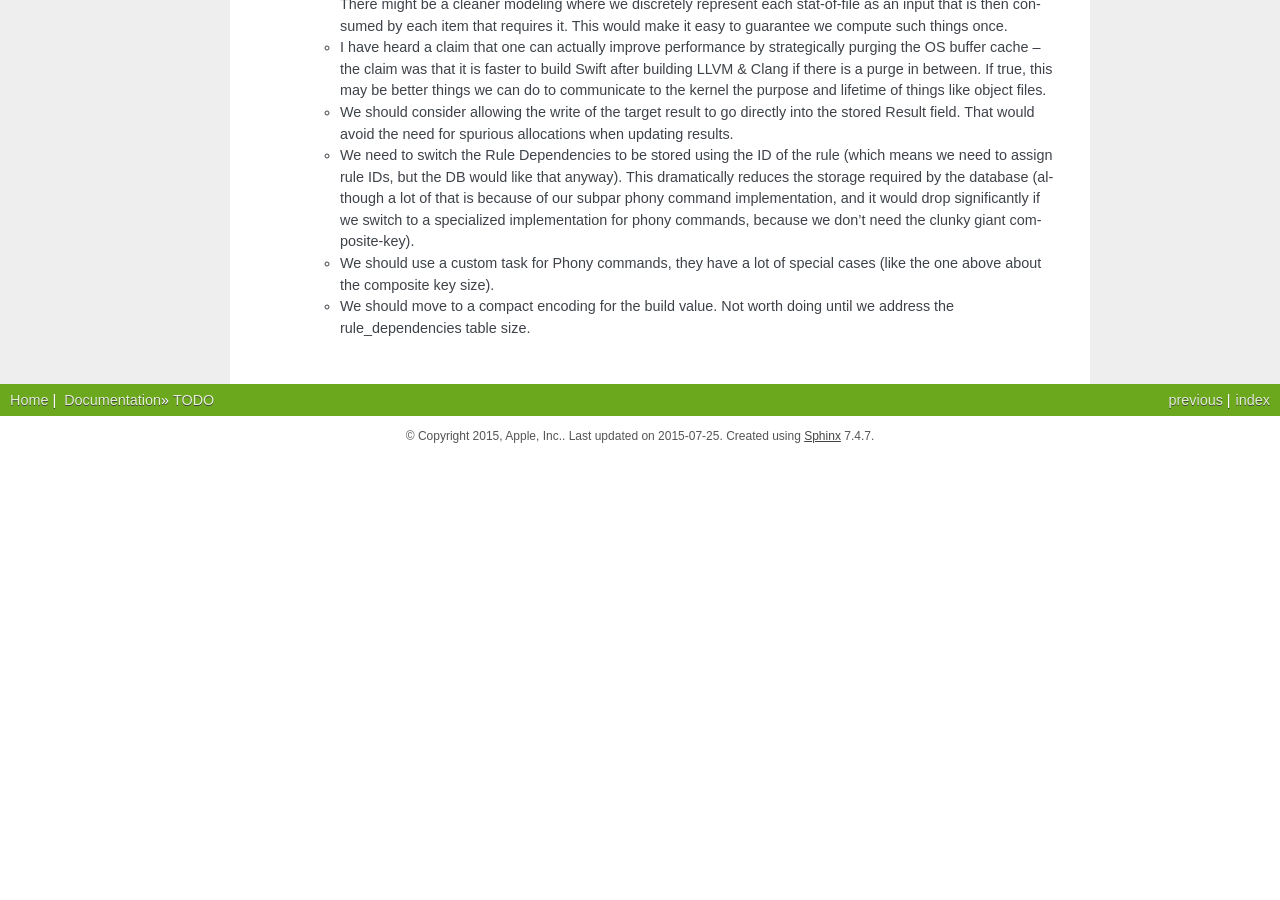
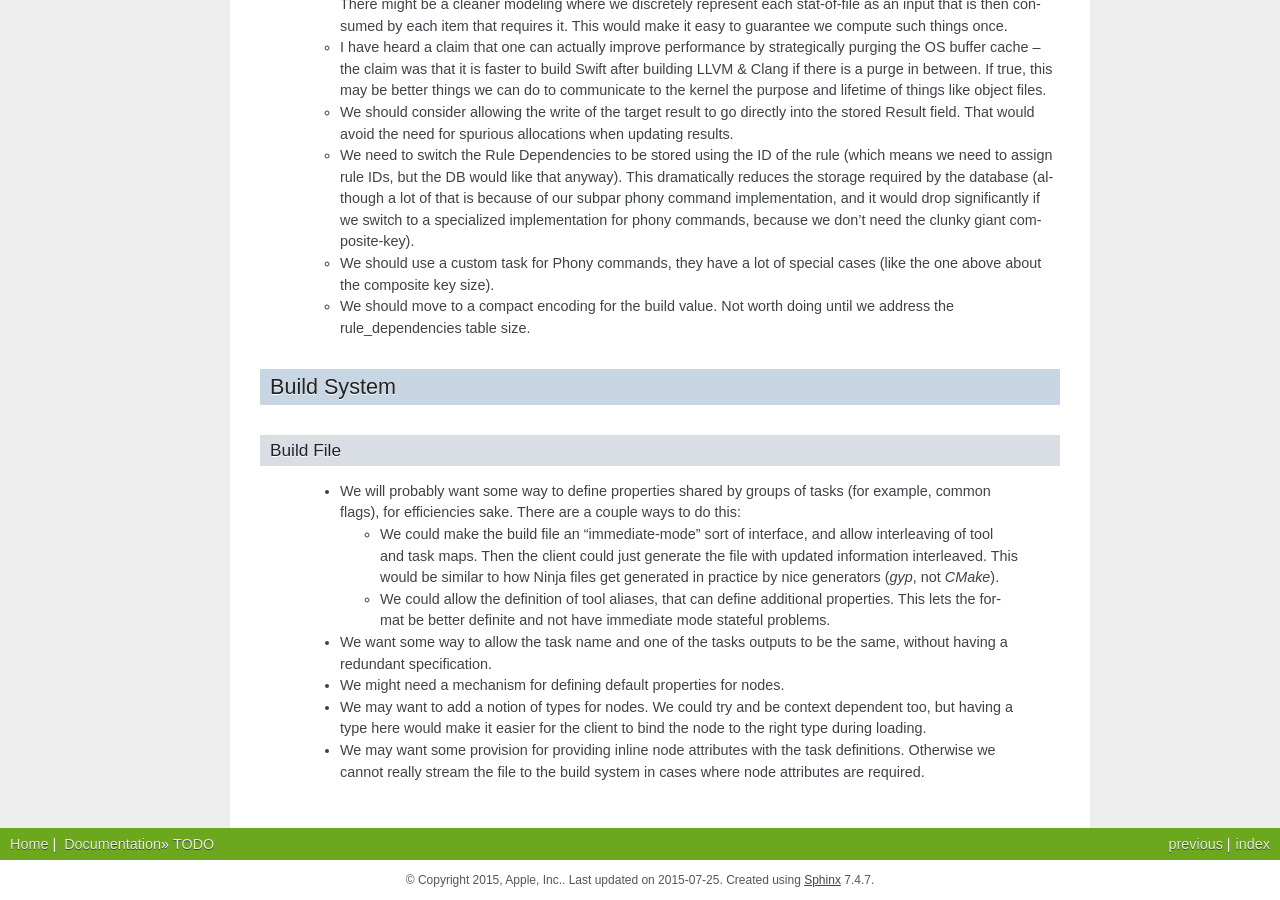
Before and after one commit to swiftlang/swift-llbuild, a Sphinx documentation site: the page built from docs/TODO.rst, in a window 1280 px wide and 900 px high, scrolled down 1943 px. Built offline with Sphinx 7.4.7, drawn with Linux system fonts in a browser that asks for light colours; before the commit the page ends 2399 px from its top, so only the background shows below that; some of the changed text lies outside the part shown.

Commit message:
[docs] Add some TODO notes for the build file format.

```diff
--- a/docs/TODO.rst
+++ b/docs/TODO.rst
@@ -175,3 +175,37 @@ Random Tasks
 
   * We should move to a compact encoding for the build value. Not worth doing
     until we address the rule_dependencies table size.
+
+
+Build System
+============
+
+Build File
+----------
+
+ * We will probably want some way to define properties shared by groups of tasks
+   (for example, common flags), for efficiencies sake. There are a couple ways
+   to do this:
+
+   * We could make the build file an "immediate-mode" sort of interface, and
+     allow interleaving of tool and task maps. Then the client could just
+     generate the file with updated information interleaved. This would be
+     similar to how Ninja files get generated in practice by nice generators
+     (`gyp`, not `CMake`).
+
+   * We could allow the definition of tool aliases, that can define additional
+     properties. This lets the format be better definite and not have immediate
+     mode stateful problems.
+
+ * We want some way to allow the task name and one of the tasks outputs to be
+   the same, without having a redundant specification.
+
+ * We might need a mechanism for defining default properties for nodes.
+
+ * We may want to add a notion of types for nodes. We could try and be context
+   dependent too, but having a type here would make it easier for the client to
+   bind the node to the right type during loading.
+
+ * We may want some provision for providing inline node attributes with the task
+   definitions. Otherwise we cannot really stream the file to the build system
+   in cases where node attributes are required.
```
